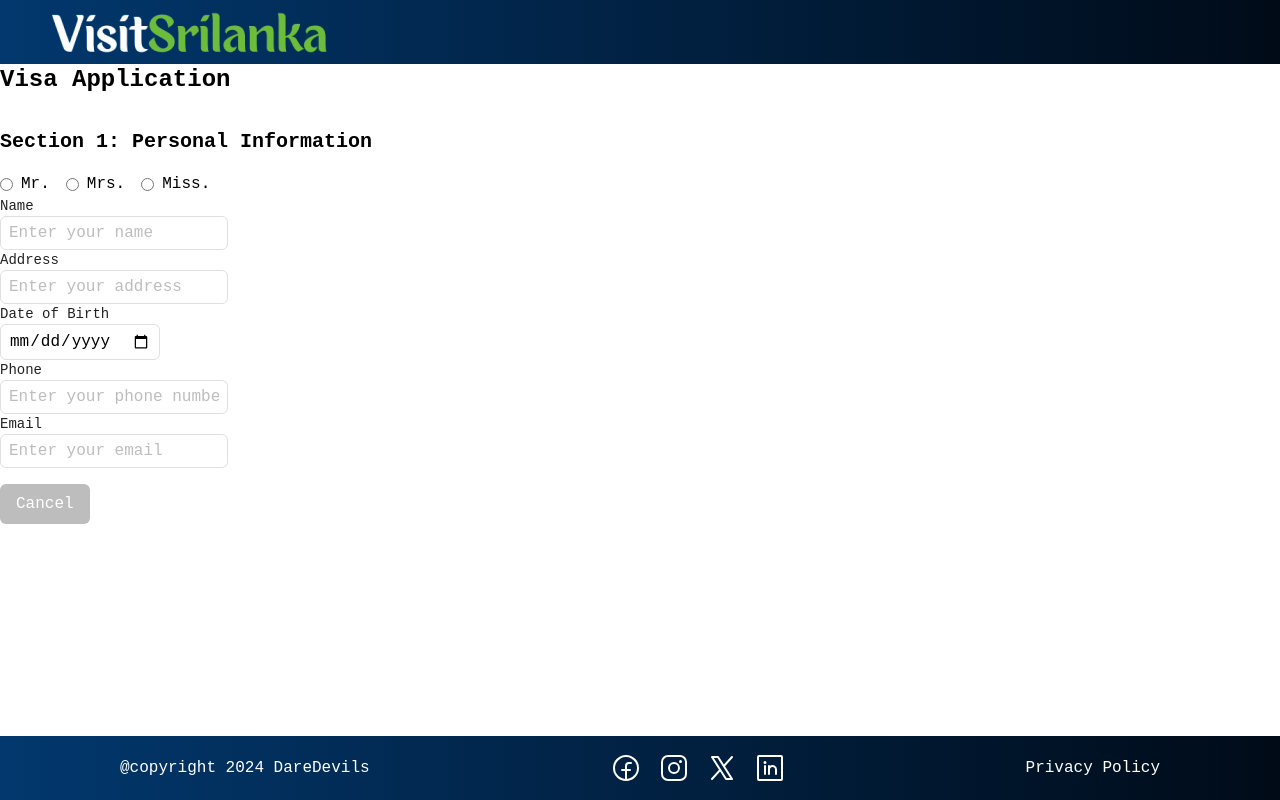
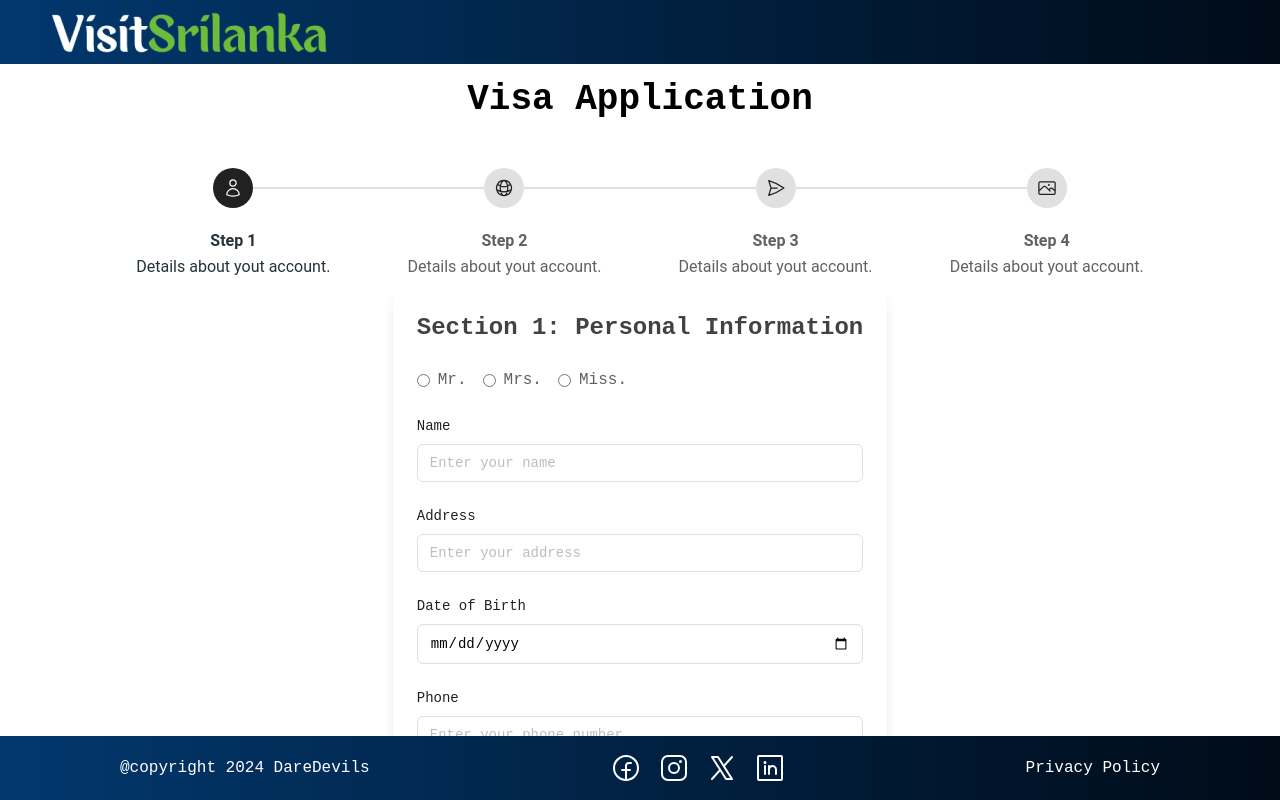
Before and after one commit to Akith-002/Daredevils_VisitSrilanka, a React (Vite) app: page /visaapplication in a window 1280 px wide. Shown: the top 800 px of the page. Built offline with nearby package versions, Linux system fonts and the light colour scheme; what @designbycode/tailwindcss-text-stroke would draw is missing.

Commit message:
visa approval form done

```diff
--- a/src/Components/PersonalInfo.jsx
+++ b/src/Components/PersonalInfo.jsx
@@ -10,17 +10,16 @@ const PersonalInfo = ({
   handleNext,
 }) => {
   return (
-    <>
-      {/* Section 1: Personal Information */}
-      <div className="h-4/5">
-        <h2 className="text-xl font-semibold mb-4">
+    <div className="max-w-xl mx-auto p-6 bg-white shadow-lg rounded-lg h-auto">
+      <h2 className="text-2xl font-bold text-gray-800 mb-6">
         Section 1: Personal Information
       </h2>
+
       {/* Honorific with Radio Buttons */}
-        <div>
+      <div className="mb-6">
         <div className="flex space-x-4 mt-2">
           {["Mr.", "Mrs.", "Miss."].map((honorific) => (
-              <label key={honorific} className="flex items-center">
+            <label key={honorific} className="flex items-center space-x-2">
               <input
                 type="radio"
                 name="honorific"
@@ -30,20 +29,20 @@ const PersonalInfo = ({
                 checked={values.honorific === honorific}
                 className="form-radio text-blue-600"
               />
-                <span className="ml-2">{honorific}</span>
+              <span className="text-gray-700">{honorific}</span>
             </label>
           ))}
         </div>
         {errors.honorific && touched.honorific && (
-            <p className="text-red-500 text-xs">{errors.honorific}</p>
+          <p className="text-red-500 text-xs mt-1">{errors.honorific}</p>
         )}
       </div>
 
       {/* Name Field */}
-        <div>
+      <div className="mb-6">
         <label
           htmlFor="name"
-            className="block text-sm font-medium text-gray-900"
+          className="block text-sm font-medium text-gray-900 mb-2"
         >
           Name
         </label>
@@ -54,21 +53,23 @@ const PersonalInfo = ({
           value={values.name}
           onChange={handleChange}
           onBlur={handleBlur}
-            className={`rounded-md border px-2 py-1 ${
-              errors.name && touched.name ? "border-red-500" : "border-gray-300"
+          className={`w-full rounded-md border px-3 py-2 text-sm focus:outline-none focus:ring ${
+            errors.name && touched.name
+              ? "border-red-500 focus:ring-red-500"
+              : "border-gray-300 focus:ring-blue-500"
           }`}
           placeholder="Enter your name"
         />
         {errors.name && touched.name && (
-            <p className="text-red-500 text-xs">{errors.name}</p>
+          <p className="text-red-500 text-xs mt-1">{errors.name}</p>
         )}
       </div>
 
       {/* Address Field */}
-        <div>
+      <div className="mb-6">
         <label
           htmlFor="address"
-            className="block text-sm font-medium text-gray-900"
+          className="block text-sm font-medium text-gray-900 mb-2"
         >
           Address
         </label>
@@ -79,23 +80,23 @@ const PersonalInfo = ({
           value={values.address}
           onChange={handleChange}
           onBlur={handleBlur}
-            className={`rounded-md border px-2 py-1 ${
+          className={`w-full rounded-md border px-3 py-2 text-sm focus:outline-none focus:ring ${
             errors.address && touched.address
-                ? "border-red-500"
-                : "border-gray-300"
+              ? "border-red-500 focus:ring-red-500"
+              : "border-gray-300 focus:ring-blue-500"
           }`}
           placeholder="Enter your address"
         />
         {errors.address && touched.address && (
-            <p className="text-red-500 text-xs">{errors.address}</p>
+          <p className="text-red-500 text-xs mt-1">{errors.address}</p>
         )}
       </div>
 
       {/* Date of Birth Field */}
-        <div>
+      <div className="mb-6">
         <label
           htmlFor="dateOfBirth"
-            className="block text-sm font-medium text-gray-900"
+          className="block text-sm font-medium text-gray-900 mb-2"
         >
           Date of Birth
         </label>
@@ -106,20 +107,22 @@ const PersonalInfo = ({
           value={values.dateOfBirth}
           onChange={handleChange}
           onBlur={handleBlur}
-            className={`rounded-md border px-2 py-1 ${
-              errors.dob && touched.dob ? "border-red-500" : "border-gray-300"
+          className={`w-full rounded-md border px-3 py-2 text-sm focus:outline-none focus:ring ${
+            errors.dateOfBirth && touched.dateOfBirth
+              ? "border-red-500 focus:ring-red-500"
+              : "border-gray-300 focus:ring-blue-500"
           }`}
         />
         {errors.dateOfBirth && touched.dateOfBirth && (
-            <p className="text-red-500 text-xs">{errors.dateOfBirth}</p>
+          <p className="text-red-500 text-xs mt-1">{errors.dateOfBirth}</p>
         )}
       </div>
 
       {/* Phone Field */}
-        <div>
+      <div className="mb-6">
         <label
           htmlFor="phone"
-            className="block text-sm font-medium text-gray-900"
+          className="block text-sm font-medium text-gray-900 mb-2"
         >
           Phone
         </label>
@@ -130,23 +133,23 @@ const PersonalInfo = ({
           value={values.phone}
           onChange={handleChange}
           onBlur={handleBlur}
-            className={`rounded-md border px-2 py-1 ${
+          className={`w-full rounded-md border px-3 py-2 text-sm focus:outline-none focus:ring ${
             errors.phone && touched.phone
-                ? "border-red-500"
-                : "border-gray-300"
+              ? "border-red-500 focus:ring-red-500"
+              : "border-gray-300 focus:ring-blue-500"
           }`}
           placeholder="Enter your phone number"
         />
         {errors.phone && touched.phone && (
-            <p className="text-red-500 text-xs">{errors.phone}</p>
+          <p className="text-red-500 text-xs mt-1">{errors.phone}</p>
         )}
       </div>
 
       {/* Email Field */}
-        <div>
+      <div className="mb-6">
         <label
           htmlFor="email"
-            className="block text-sm font-medium text-gray-900"
+          className="block text-sm font-medium text-gray-900 mb-2"
         >
           Email
         </label>
@@ -157,28 +160,27 @@ const PersonalInfo = ({
           value={values.email}
           onChange={handleChange}
           onBlur={handleBlur}
-            className={`rounded-md border px-2 py-1 ${
+          className={`w-full rounded-md border px-3 py-2 text-sm focus:outline-none focus:ring ${
             errors.email && touched.email
-                ? "border-red-500"
-                : "border-gray-300"
+              ? "border-red-500 focus:ring-red-500"
+              : "border-gray-300 focus:ring-blue-500"
           }`}
           placeholder="Enter your email"
         />
         {errors.email && touched.email && (
-            <p className="text-red-500 text-xs">{errors.email}</p>
+          <p className="text-red-500 text-xs mt-1">{errors.email}</p>
         )}
       </div>
 
       {/* Cancel and Next buttons */}
-        <div className="flex justify-between mt-4">
+      <div className="flex justify-between mt-6">
         <button
           type="button"
           onClick={handleCancel}
-            className="bg-gray-400 text-white px-4 py-2 rounded-md"
+          className="bg-gray-400 hover:bg-gray-500 text-white px-6 py-2 rounded-md"
         >
           Cancel
         </button>
-          {/* when clicked next check if the data from section 1 is filled or not */}
         {values.honorific &&
           values.name &&
           values.address &&
@@ -188,14 +190,13 @@ const PersonalInfo = ({
             <button
               type="button"
               onClick={handleNext}
-                className="bg-blue-600 text-white px-4 py-2 rounded-md"
+              className="bg-blue-600 hover:bg-blue-700 text-white px-6 py-2 rounded-md"
             >
               Next
             </button>
           )}
       </div>
     </div>
-    </>
   );
 };
 
--- a/src/Views/HomePage.jsx
+++ b/src/Views/HomePage.jsx
@@ -5,15 +5,17 @@ import DescriptionSection from "../Components/DescriptionSection";
 import Footer from "../Components/Footer";
 import MapIndicator from "../Views/MapIndicator";
 import ScrollCards from "../Components/ScrollCards";
+import PlanYourTrip from "../Components/PlanYourTrip";
 
 const HomePage = () => {
   return (
     <div>
       <Navbar />
       <Carousel />
-      <ScrollCards/>
+      <ScrollCards />
       <DescriptionSection />
       <MapIndicator />
+      <PlanYourTrip />
       <Footer />
     </div>
   );
--- a/src/Views/VisaApplication.jsx
+++ b/src/Views/VisaApplication.jsx
@@ -1,6 +1,13 @@
 import React, { useState } from "react";
 import NavbarType2 from "../Components/NavbarType2";
 import FooterType2 from "../Components/FooterType2";
+import { Stepper, Step, Button, Typography } from "@material-tailwind/react";
+import {
+  UserIcon,
+  GlobeAltIcon,
+  PaperAirplaneIcon,
+  PhotoIcon,
+} from "@heroicons/react/24/outline";
 import * as yup from "yup";
 import { useFormik } from "formik";
 import axios from "axios";
@@ -19,9 +26,13 @@ const validationSchema = yup.object({
     .min("1950-01-01")
     .max("2005-01-01")
     .required("Date of birth is required"),
+  // make any number with country code and hyphens accepted
   phone: yup
     .string()
-    .matches(/^\d+$/, "Phone number is not valid")
+    .matches(
+      /^(\+?\d{1,3}[- ]?)?\d{10}$/,
+      "Phone number must be at least 10 digits"
+    )
     .required("Phone number is required"),
   email: yup
     .string()
@@ -29,8 +40,11 @@ const validationSchema = yup.object({
     .required("Email is required"),
   passNo: yup.string().required("Passport number is required"),
   passCountry: yup.string().required("Country of passport is required"),
-  dateOfExpiry: yup.date().required("Date of expiry is required"),
-  dateOfIssue: yup.date().required("Date of issue is required"),
+  dateOfIssue: yup.date().max(new Date()).required("Date of issue is required"),
+  dateOfExpiry: yup
+    .date()
+    .min(yup.ref("dateOfIssue"))
+    .required("Date of expiry is required"),
   visaType: yup.string().required("Type of visa is required"),
   duration: yup.string().required("Duration of stay is required"),
   visaPeriod: yup.string().required("Visa validity period is required"),
@@ -47,40 +61,22 @@ const validationSchema = yup.object({
 
 function VisaApplication() {
   const [step, setStep] = useState(1); // Track which section is currently active
-  const [passImage, setpassImage] = useState(null);
-  const [passBio, setpassBio] = useState(null);
+  const [passImage, setPassImage] = useState(null);
+  const [passBio, setPassBio] = useState(null);
+  const [activeStep, setActiveStep] = React.useState(0);
+  const [isLastStep, setIsLastStep] = React.useState(false);
+  const [isFirstStep, setIsFirstStep] = React.useState(false);
 
   const handleFileChange = (e, setFieldValue, fieldName) => {
     const file = e.target.files[0];
     setFieldValue(fieldName, file);
     if (fieldName === "passBio") {
-      setpassBio(file);
+      setPassBio(file);
     } else if (fieldName === "passImage") {
-      setpassImage(file);
+      setPassImage(file);
     }
   };
 
-  // const handleSubmit = async (values) => {
-  //   const formData = new FormData();
-  //   formData.append('name', values.name);
-  //   formData.append('email', values.email);
-  //   formData.append('address', values.address);
-  //   formData.append('idCardPhoto', idCardPhoto);
-  //   formData.append('personalPhoto', personalPhoto);
-
-  //   try {
-  //     const response = await axios.post('/api/upload', formData, {
-  //       headers: {
-  //         'Content-Type': 'multipart/form-data',
-  //       },
-  //     });
-  //     console.log('Form submitted successfully:', response.data);
-  //   } catch (error) {
-  //     console.error('Error submitting form:', error);
-  //   }
-  // };
-
-  // Formik setup
   const formik = useFormik({
     initialValues: {
       honorific: "",
@@ -105,10 +101,65 @@ function VisaApplication() {
       passBio: null,
     },
     validationSchema,
-    onSubmit: (values) => {
-      // Handle form submission
-      console.log(values);
-      console.log("Form submitted successfully");
+    onSubmit: async (values) => {
+      const formData = new FormData();
+
+      // Append all form fields to the FormData object
+      formData.append("honorific", values.honorific);
+      formData.append("name", values.name);
+      formData.append("address", values.address);
+      formData.append("dateOfBirth", values.dateOfBirth);
+      formData.append("phone", values.phone);
+      formData.append("email", values.email);
+      formData.append("passNo", values.passNo);
+      formData.append("passCountry", values.passCountry);
+      formData.append("dateOfIssue", values.dateOfIssue);
+      formData.append("dateOfExpiry", values.dateOfExpiry);
+      formData.append("visaType", values.visaType);
+      formData.append("duration", values.duration);
+      formData.append("visaPeriod", values.visaPeriod);
+      formData.append("entryType", values.entryType);
+      formData.append("previouslyVisited", values.previouslyVisited);
+      formData.append("extendAssitance", values.extendAssitance);
+      formData.append("docsReady", values.docsReady);
+      formData.append("TandCAgree", values.TandCAgree);
+
+      // Append images to the FormData object
+      if (values.passImage) {
+        formData.append("passImage", values.passImage);
+      }
+      if (values.passBio) {
+        formData.append("passBio", values.passBio);
+      }
+
+      // Log the FormData object
+      for (var pair of formData.entries()) {
+        console.log(pair[0] + ", " + pair[1]);
+      }
+
+      try {
+        // Submit form data to the API endpoint
+        const response = await axios.post(
+          "https://ec35-112-134-213-205.ngrok-free.app/applicant",
+          formData,
+          {
+            headers: {
+              "Content-Type": "multipart/form-data",
+            },
+          }
+        );
+
+        // Log success message and API response
+        console.log("Form submitted successfully:", response.data);
+        alert("Form submitted successfully!");
+
+        // Optionally reset the form or navigate to another page
+        setStep(1); // Reset the step or use another action like redirecting
+      } catch (error) {
+        // Log error and show an error message
+        console.error("Error submitting form:", error);
+        alert("An error occurred while submitting the form. Please try again.");
+      }
     },
   });
 
@@ -118,19 +169,24 @@ function VisaApplication() {
     touched,
     handleChange,
     handleBlur,
+    setFieldValue,
     handleSubmit,
-    setFieldValue,
   } = formik;
 
   const handleNext = () => {
     setStep(step + 1);
+    if (!isLastStep) {
+      setActiveStep((cur) => cur + 1);
+    }
   };
 
   const handlePrevious = () => {
     setStep(step - 1);
+    if (!isFirstStep) {
+      setActiveStep((cur) => cur - 1);
+    }
   };
 
-  // when cancel button is clicked redirect to home page
   const handleCancel = () => {
     setStep(1);
     window.location.href = "/visaapproval";
@@ -140,10 +196,86 @@ function VisaApplication() {
     <div className="bg-backgroundImage">
       <NavbarType2 />
 
-      <section className="mt-16 mb-24">
-        <h1 className="text-2xl font-semibold">Visa Application</h1>
+      <section className="mt-20 mb-24 flex flex-col justify-center items-center">
+        <h1 className="text-4xl text-center font-semibold">Visa Application</h1>
 
-        {/* Form */}
+        <Stepper
+          activeStep={activeStep}
+          isLastStep={(value) => setIsLastStep(value)}
+          isFirstStep={(value) => setIsFirstStep(value)}
+          className="w-2/3 my-12"
+        >
+          <Step onClick={() => setActiveStep(0)}>
+            <UserIcon className="h-5 w-5" />
+            <div className="absolute -bottom-[4.5rem] w-max text-center">
+              <Typography
+                variant="h6"
+                color={activeStep === 0 ? "blue-gray" : "gray"}
+              >
+                Step 1
+              </Typography>
+              <Typography
+                color={activeStep === 0 ? "blue-gray" : "gray"}
+                className="font-normal"
+              >
+                Details about yout account.
+              </Typography>
+            </div>
+          </Step>
+          <Step onClick={() => setActiveStep(1)}>
+            <GlobeAltIcon className="h-5 w-5" />
+            <div className="absolute -bottom-[4.5rem] w-max text-center">
+              <Typography
+                variant="h6"
+                color={activeStep === 1 ? "blue-gray" : "gray"}
+              >
+                Step 2
+              </Typography>
+              <Typography
+                color={activeStep === 1 ? "blue-gray" : "gray"}
+                className="font-normal"
+              >
+                Details about yout account.
+              </Typography>
+            </div>
+          </Step>
+          <Step onClick={() => setActiveStep(2)}>
+            <PaperAirplaneIcon className="h-5 w-5" />
+            <div className="absolute -bottom-[4.5rem] w-max text-center">
+              <Typography
+                variant="h6"
+                color={activeStep === 2 ? "blue-gray" : "gray"}
+              >
+                Step 3
+              </Typography>
+              <Typography
+                color={activeStep === 2 ? "blue-gray" : "gray"}
+                className="font-normal"
+              >
+                Details about yout account.
+              </Typography>
+            </div>
+          </Step>
+          {/* step 4 */}
+          <Step onClick={() => setActiveStep(3)}>
+            <PhotoIcon className="h-5 w-5" />
+            <div className="absolute -bottom-[4.5rem] w-max text-center">
+              <Typography
+                variant="h6"
+                color={activeStep === 3 ? "blue-gray" : "gray"}
+              >
+                Step 4
+              </Typography>
+              <Typography
+                color={activeStep === 3 ? "blue-gray" : "gray"}
+                className="font-normal"
+              >
+                Details about yout account.
+              </Typography>
+            </div>
+          </Step>
+        </Stepper>
+
         <form onSubmit={handleSubmit} className="mt-8 space-y-4">
           {step === 1 && (
             <PersonalInfo
@@ -164,8 +296,10 @@ function VisaApplication() {
               touched={touched}
               handleChange={handleChange}
               handleBlur={handleBlur}
+              handleFileChange={handleFileChange}
+              setFieldValue={setFieldValue}
+              handleNext={handleNext}
               handlePrevious={handlePrevious}
-              handleNext={handleNext}
             />
           )}
 
@@ -176,18 +310,21 @@ function VisaApplication() {
               touched={touched}
               handleChange={handleChange}
               handleBlur={handleBlur}
-              handleCancel={handleCancel}
               handleNext={handleNext}
+              handlePrevious={handlePrevious}
             />
           )}
 
           {step === 4 && (
             <ApplicationImages
               values={values}
+              errors={errors}
+              touched={touched}
+              handleChange={handleChange}
               handleBlur={handleBlur}
+              handleNext={handleSubmit} // Final submit
+              handlePrevious={handlePrevious}
               handleFileChange={handleFileChange}
-              handlePrevious={handlePrevious}
-              handleSubmit={handleSubmit}
               setFieldValue={setFieldValue}
             />
           )}
```
Also changed, not shown: src/App.jsx (+2 -7 lines), src/Components/ApplicationImages.jsx (+36 -62 lines), src/Components/PassportInfo.jsx (+34 -32 lines), src/Components/VisaRequestInfo.jsx (+45 -43 lines). Lines whose indentation alone changed are shown as unchanged.
